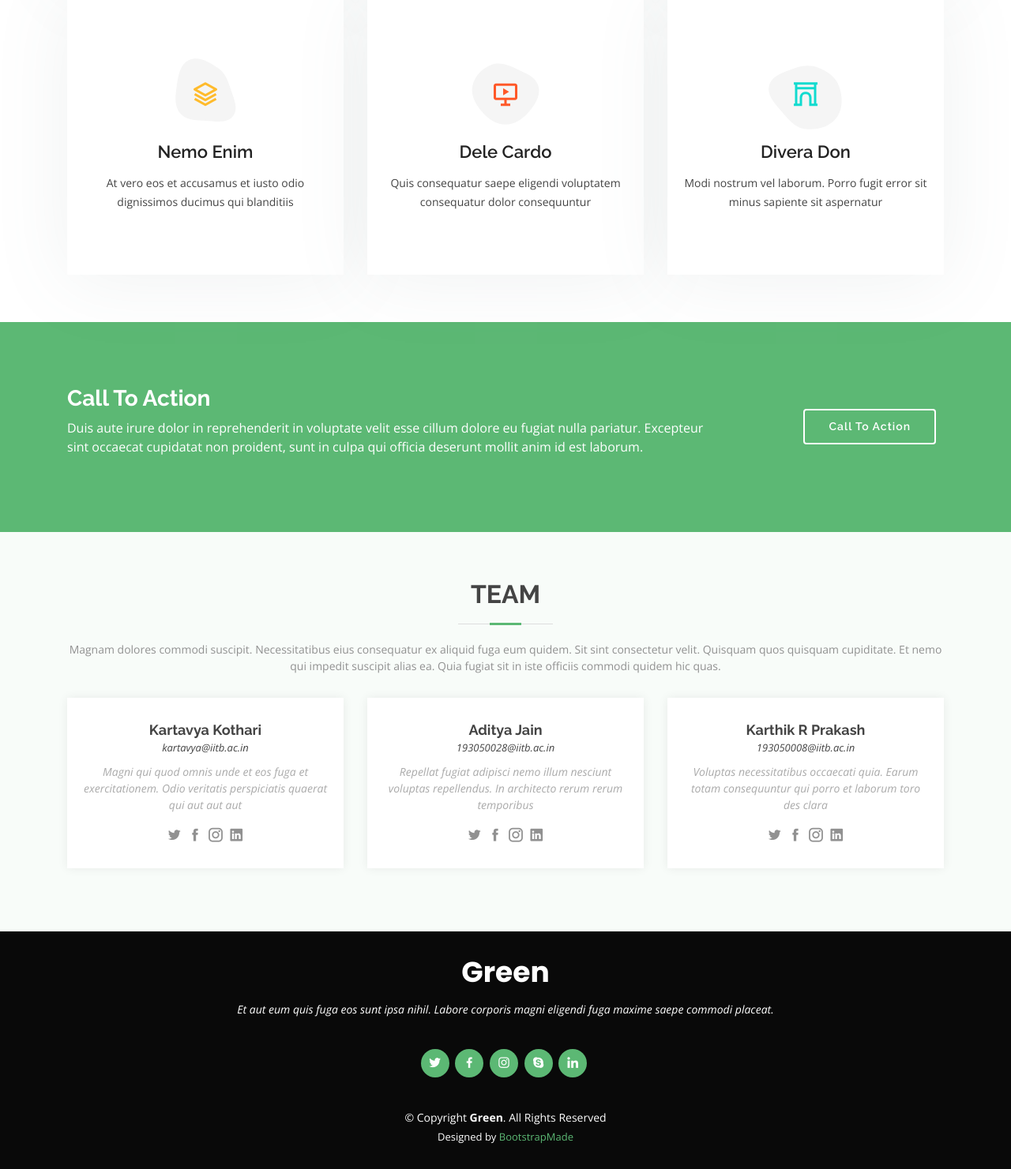
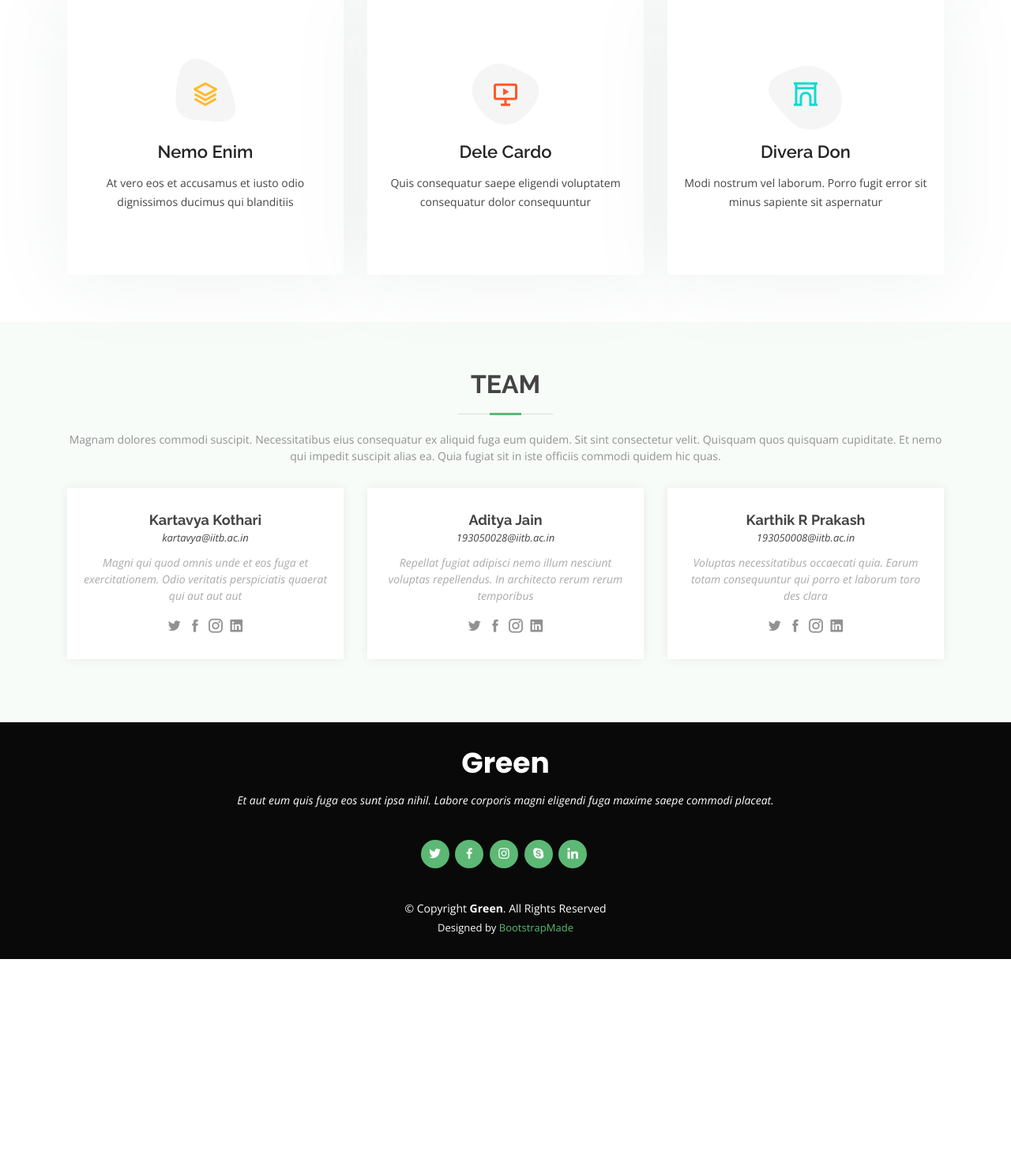
Before and after one commit to KartavyaKothari/dewaste, a Django app: page / in a window 1280 px wide. Shown: the part 4073-5554 px from the top of the page at 79% size. After the commit the page ends 5288 px from the top, so only its background shows below. Run offline with Django 3.2, Linux system fonts and the light colour scheme; some libraries are stand-ins or nearby versions.

Commit message:
Added gitpipeline

```diff
--- a/dewasteapp/templates/index.html
+++ b/dewasteapp/templates/index.html
@@ -369,23 +369,6 @@
       </div>
     </section><!-- End Services Section -->
 
-    <!-- ======= Cta Section ======= -->
-    <section id="cta" class="cta">
-      <div class="container">
-
-        <div class="row">
-          <div class="col-lg-9 text-center text-lg-left">
-            <h3>Call To Action</h3>
-            <p> Duis aute irure dolor in reprehenderit in voluptate velit esse cillum dolore eu fugiat nulla pariatur. Excepteur sint occaecat cupidatat non proident, sunt in culpa qui officia deserunt mollit anim id est laborum.</p>
-          </div>
-          <div class="col-lg-3 cta-btn-container text-center">
-            <a class="cta-btn align-middle" href="#">Call To Action</a>
-          </div>
-        </div>
-
-      </div>
-    </section><!-- End Cta Section -->
-
     <!-- ======= Portfolio Section ======= -->
     <!-- <section id="portfolio" class="portfolio">
       <div class="container">
```
